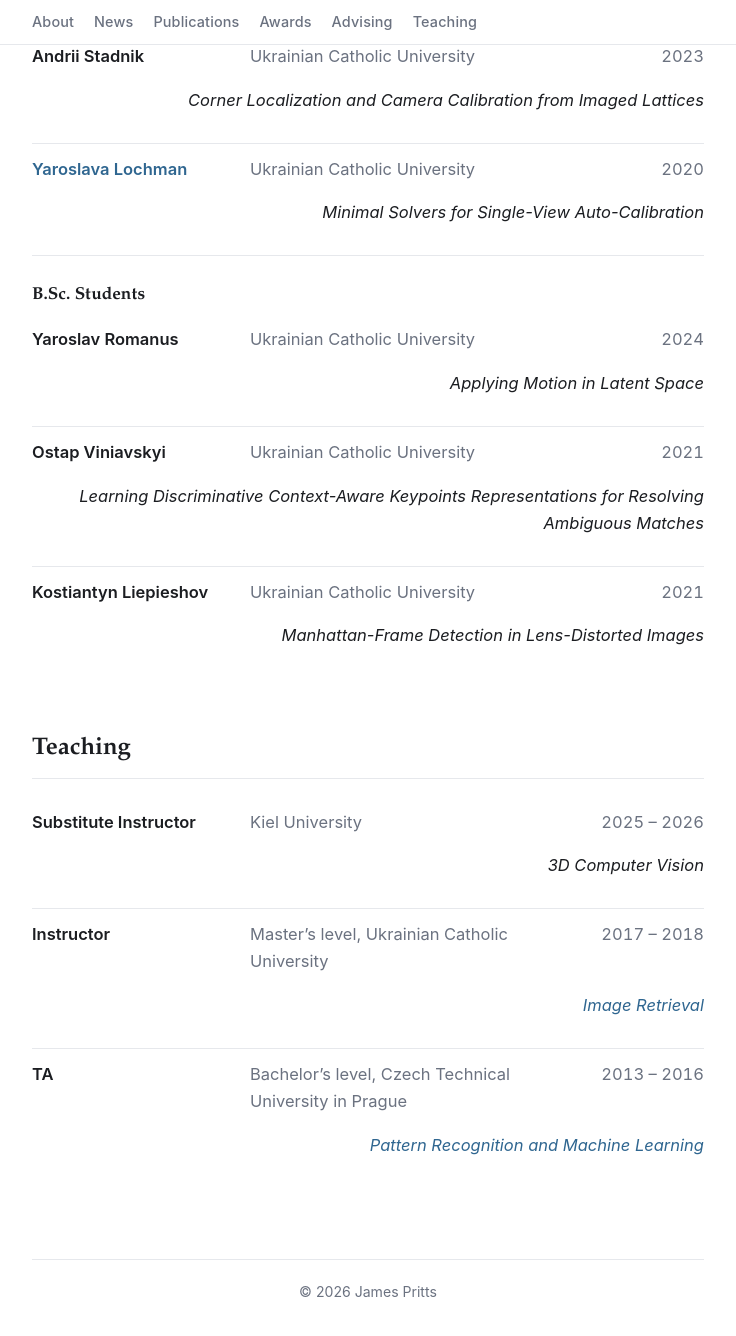
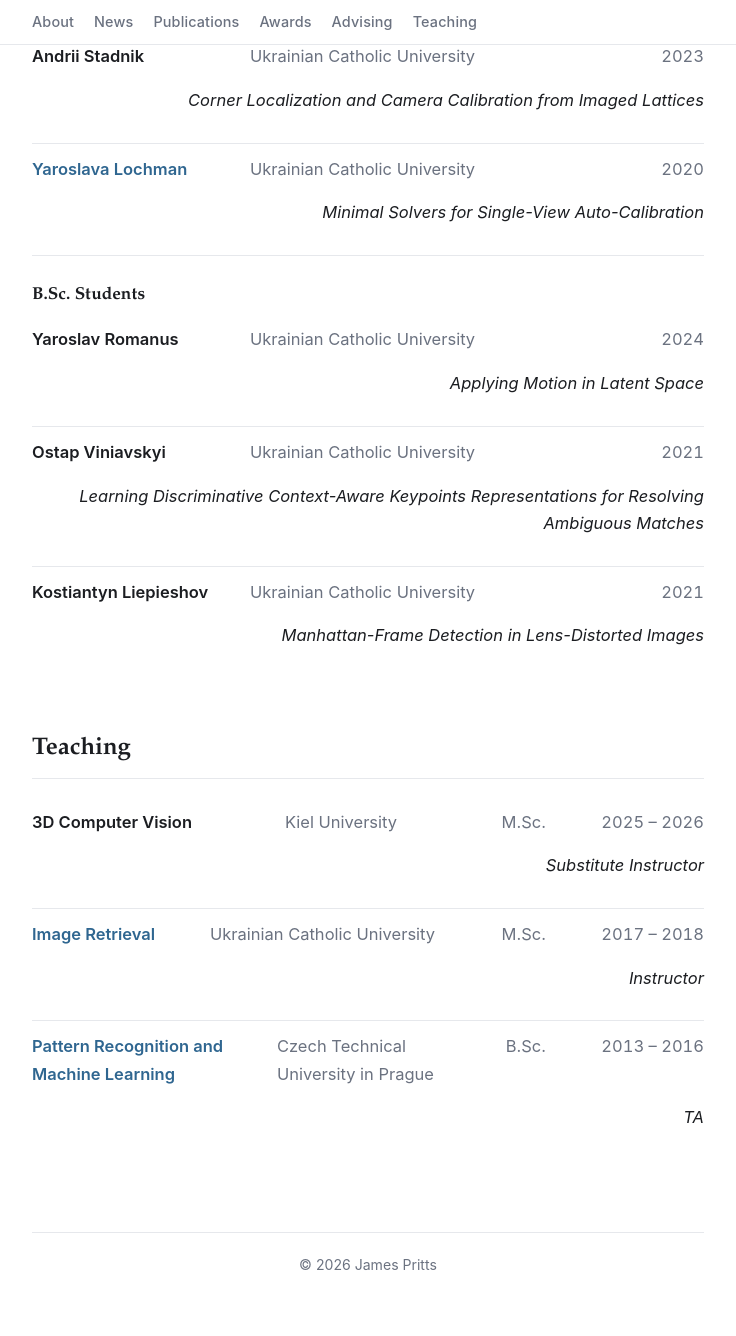
Before and after one commit to prittjam/prittjam.github.io, a Jekyll site: the page built from index.html, in a window 1280 px wide and 1400 px high, scrolled down 4416 px. Shown: the top 1336 px of the window, without its empty margins (272-1008 px from the left). Built offline with Jekyll 4.4.1, drawn with Linux system fonts in a browser that asks for light colours.

Commit message:
Teaching: course-title headline + M.Sc./B.Sc. level column
Match the advising entry exactly: course title as the bold headline,
institution muted, a new right-aligned level column (M.Sc./B.Sc.), and
years — with the role (Instructor/TA/…) as the italic subtitle where the
thesis title sits in advising. Let the course title flex so long titles
wrap gracefully. Italicize .entry .title directly so both <cite>
(advising) and <em> (teaching role) render as intended.

Kiel's 3D Computer Vision had no level in the data; recorded as M.Sc.

Co-Authored-By: Claude Opus 4.8 (1M context) <noreply@anthropic.com>

```diff
--- a/_data/teaching.yml
+++ b/_data/teaching.yml
@@ -1,18 +1,20 @@
-# Each course: role, institution, optional level, years, course (the title),
-# optional url (links the course title). Dashes: – (en) between years.
-- role: Substitute Instructor
+# Each course: course (the title), institution, level (M.Sc. / B.Sc.),
+# role, years, optional url (links the course title).
+# Dashes: – (en) between years.
+- course: 3D Computer Vision
   institution: Kiel University
+  level: M.Sc.
+  role: Substitute Instructor
   years: 2025 – 2026
-  course: 3D Computer Vision
-- role: Instructor
-  level: Master’s level
+- course: Image Retrieval
   institution: Ukrainian Catholic University
+  level: M.Sc.
+  role: Instructor
   years: 2017 – 2018
-  course: Image Retrieval
   url: http://cs.ucu.edu.ua/en/winterschool/winter-school-2017/
-- role: TA
-  level: Bachelor’s level
+- course: Pattern Recognition and Machine Learning
   institution: Czech Technical University in Prague
+  level: B.Sc.
+  role: TA
   years: 2013 – 2016
-  course: Pattern Recognition and Machine Learning
   url: https://www.fel.cvut.cz/en/education/bk/predmety/12/82/p12820204.html
--- a/css/style.css
+++ b/css/style.css
@@ -299,8 +299,17 @@ details.pub-more[open] > summary { font-weight: 600; }
   text-align: right;
   white-space: nowrap;
 }
-.entry .title { margin-top: 2px; text-align: right; }
-.entry .title cite { font-style: italic; color: var(--text); }
+.entry .title { margin-top: 2px; text-align: right; font-style: italic; color: var(--text); }
+.entry .title cite, .entry .title em { font-style: italic; }
+/* teaching: let the course title flex and add a level (M.Sc./B.Sc.) column */
+.course .name { flex: 1 1 auto; }
+.course .level {
+  flex: 0 0 56px;
+  color: var(--muted);
+  font-weight: 400;
+  text-align: right;
+  white-space: nowrap;
+}
 .entry .wip {
   display: inline-block;
   white-space: nowrap;
@@ -357,6 +366,6 @@ footer {
   ul.news li { flex-direction: column; gap: 2px; }
   ul.news .date { flex-basis: auto; }
   .entry .head { flex-direction: column; gap: 2px; }
-  .entry .name, .entry .year { flex-basis: auto; }
-  .entry .year { text-align: left; }
+  .entry .name, .entry .year, .course .level { flex-basis: auto; }
+  .entry .year, .course .level { text-align: left; }
 }
--- a/index.html
+++ b/index.html
@@ -83,8 +83,8 @@ layout: default
         <h2>Teaching</h2>
         {%- for c in site.data.teaching %}
         <div class="entry course">
-          <p class="head"><span class="name">{{ c.role }}</span><span class="inst">{% if c.level %}{{ c.level }}, {% endif %}{{ c.institution }}</span><span class="year">{{ c.years }}</span></p>
-          <p class="title"><cite>{% if c.url %}<a href="{{ c.url }}" target="_blank" rel="noopener">{{ c.course }}</a>{% else %}{{ c.course }}{% endif %}</cite></p>
+          <p class="head"><span class="name">{% if c.url %}<a href="{{ c.url }}" target="_blank" rel="noopener">{{ c.course }}</a>{% else %}{{ c.course }}{% endif %}</span><span class="inst">{{ c.institution }}</span><span class="level">{{ c.level }}</span><span class="year">{{ c.years }}</span></p>
+          <p class="title"><em>{{ c.role }}</em></p>
         </div>
         {%- endfor %}
       </section>
```
